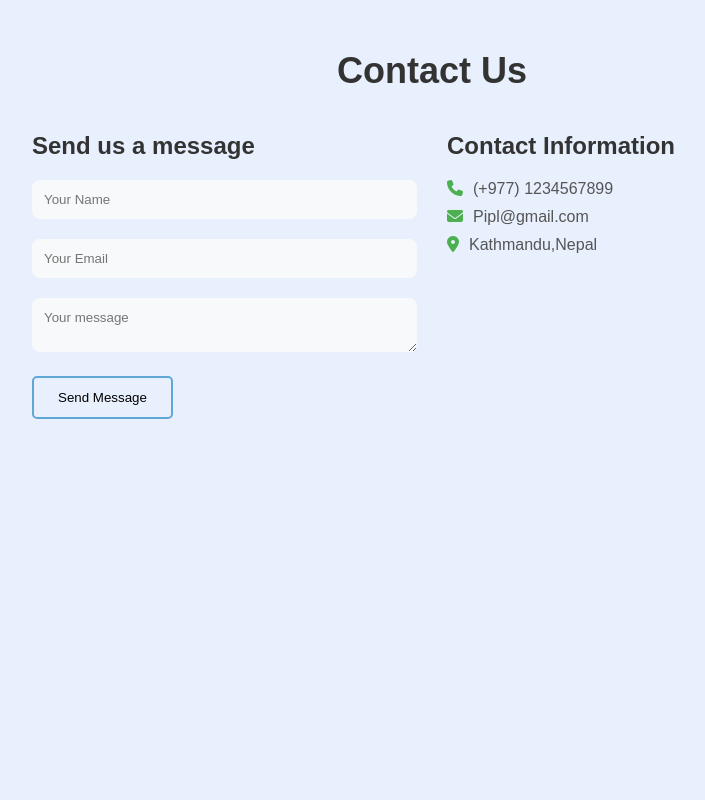
After one commit to UjjwalMrzn/PhoneBook, a Django app: template accounts/templates/accounts/contactus.html in a window 1280 px wide. The commit adds this page. Shown: the whole page, without its empty margins (208-913 px from the left). Run offline with Django 3.2, Linux system fonts and the light colour scheme; the template is opened without the code that fills it, so the values that code supplies are empty.

Commit message:
contact us ui/ux

```diff
--- /dev/null
+++ b/accounts/templates/accounts/contactus.html
@@ -0,0 +1,149 @@
+<!DOCTYPE html>
+<html lang="en">
+<head>
+    <meta charset="UTF-8">
+    <meta name="viewport" content="width=device-width, initial-scale=1.0">
+    <link rel="stylesheet" type="text/css" href="https://cdnjs.cloudflare.com/ajax/libs/font-awesome/6.5.2/css/all.min.css">
+    <title>Document</title>
+</head>
+<style>
+    *{
+        margin: 0px;
+        padding: 0px;
+        box-sizing: border-box;
+        font-family: sans-serif;
+    }
+
+    .contact{
+        min-height: 100vh;
+        background-color: #e8f0fe;
+        padding: 50px;
+        text-align: center;
+    }
+
+    .container{
+        max-width: 800px;
+        margin:0 auto;
+    }
+
+    .container h2{
+        font-size: 36px;
+        margin-bottom: 40px;
+        color: #333;
+
+    }
+
+    .contact-wrapper{
+        display: grid;
+        grid-template-columns: repeat(2, 1fr);
+        grid-gap: 30px;
+    }
+
+    .contact-form{
+        text-align: left;
+    }
+
+    .contact-form h3{
+        font-size: 24px;
+        margin-bottom: 20px;
+        color: #333;
+    }
+
+    .form-group{
+        margin-bottom: 20px;
+    }
+
+    input, textarea{
+        width: 100%;
+        padding: 12px;
+        border-radius: 8px;
+        border: none;
+        background-color: #f8f9fa;
+        color: #333;
+
+    }
+
+    input:focus,
+    textarea:focus{
+        outline:none;
+        box-shadow: 0 0 8px #bbb;
+    }
+
+    button{
+        display: inline-block;
+        padding: 12px 24px;
+        background-color: transparent;
+        cursor: pointer;
+        border: solid 2px #5fa7d5;
+        border-radius: 5px;
+        transition: 0.3s ease;
+
+    }
+
+    button:hover{
+        background-color: #5fa7d5 ;
+    }
+
+
+    .contact-info{
+        text-align: left;
+    }
+
+    .contact-info h3{
+        font-size: 24px;
+        margin-bottom: 20px;
+        color: #333;
+    }
+
+    .contact-info p{
+        margin-bottom: 10px;
+        color: #555;
+    }
+
+    .contact-info i{
+        color: #4caf50;
+        margin-right: 10px ;
+    }
+    @media screen and (max-width: 768px){
+        .container{
+            padding: 20px;
+        }
+        .contact-wrapper{
+            grid-template-columns: 1fr;
+        }
+    }
+</style>
+<body>
+    <section class="contact">
+    <div class="container">
+        <h2>Contact Us</h2>
+        <div class="contact-wrapper">
+            <div class="contact-form">
+                <h3>Send us a message</h3>
+                <form>
+                    <div class="form-group">
+                    <input type="text" name="name" placeholder="Your Name">
+                </div>
+
+                <div class="form-group">
+                    <input type="email" name="email" placeholder="Your Email">
+                </div>
+                <div class="form-group">
+                    <textarea name="message" placeholder="Your message"></textarea>
+                </div>
+
+                <button type="submit">Send Message</button>
+                </form>
+            </div>
+
+            <div class="contact-info">
+                <h3>Contact Information</h3>
+                <p><i class="fas fa-phone"></i>(+977) 1234567899</p>
+                <p><i class="fas fa-envelope"></i>Pipl@gmail.com</p>
+                <p><i class="fas fa-map-marker-alt"></i>Kathmandu,Nepal</p>
+            </div>
+        </div>
+    </div>
+</section>
+</body>
+</html>
--- a/accounts/templates/accounts/front.html
+++ b/accounts/templates/accounts/front.html
@@ -224,6 +224,7 @@ footer {
 <footer>
     <div class="footer-content">
         <p>&copy; {{ current_year }} PIPL. All rights reserved.</p>
+
     </div>
 </footer>
 
--- a/accounts/urls.py
+++ b/accounts/urls.py
@@ -13,6 +13,7 @@ urlpatterns = [
     path('edit/<int:pk>', views.edit, name='edit' ),
     path('user', views.user, name='user' ),
     path('about', views.about, name='about' ),
+    path('contact', views.contact, name='contact' ),
 
 
     #login and register
--- a/accounts/views.py
+++ b/accounts/views.py
@@ -21,6 +21,8 @@ def navbar(request):
     return render(request, 'accounts/navbar.html')
 def about(request):
     return render(request, 'accounts/aboutus.html')
+def contact(request):
+    return render(request, 'accounts/contactus.html')
 
 
 def front(request):
```
Also changed, not shown: db.sqlite3.
